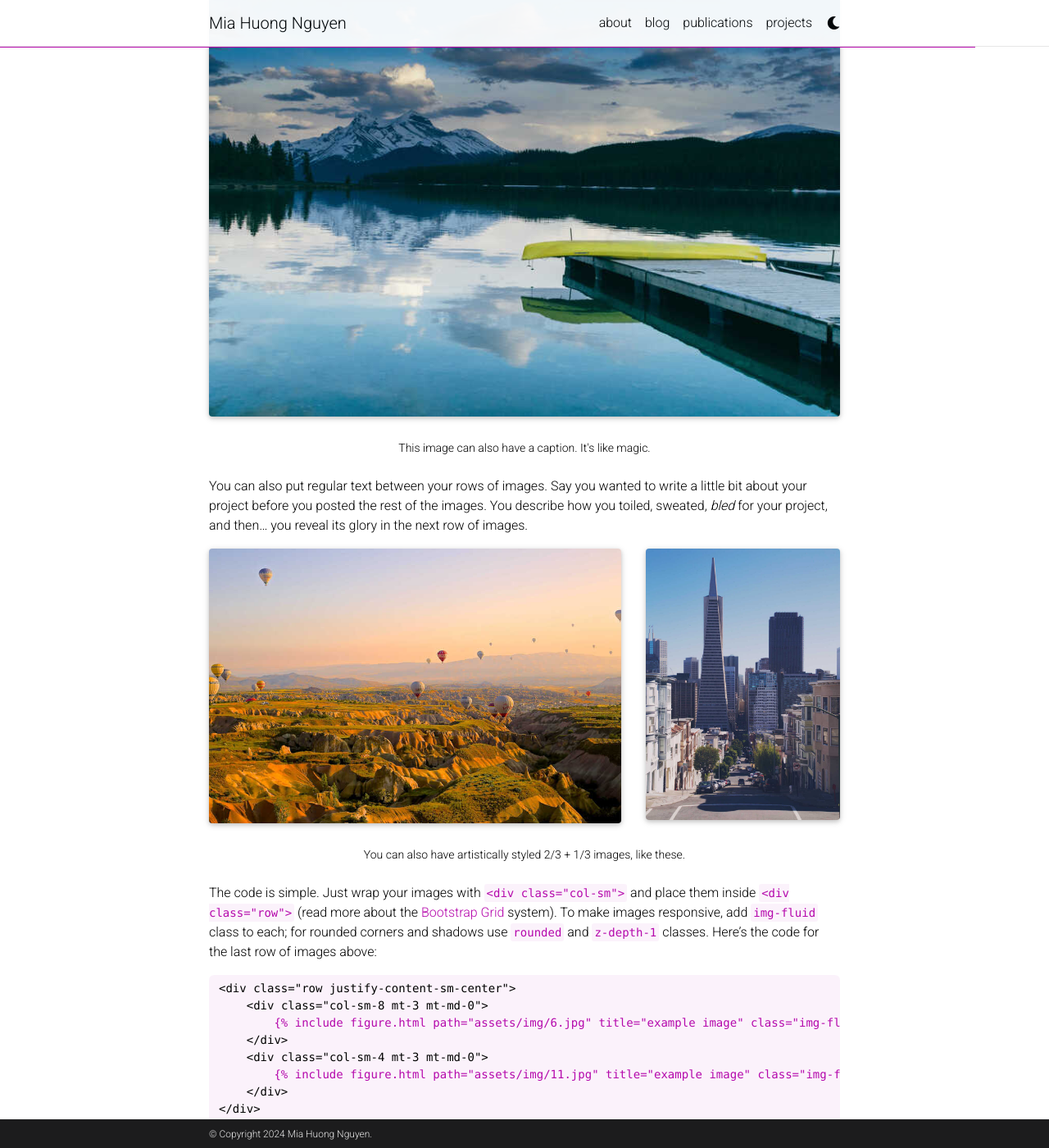
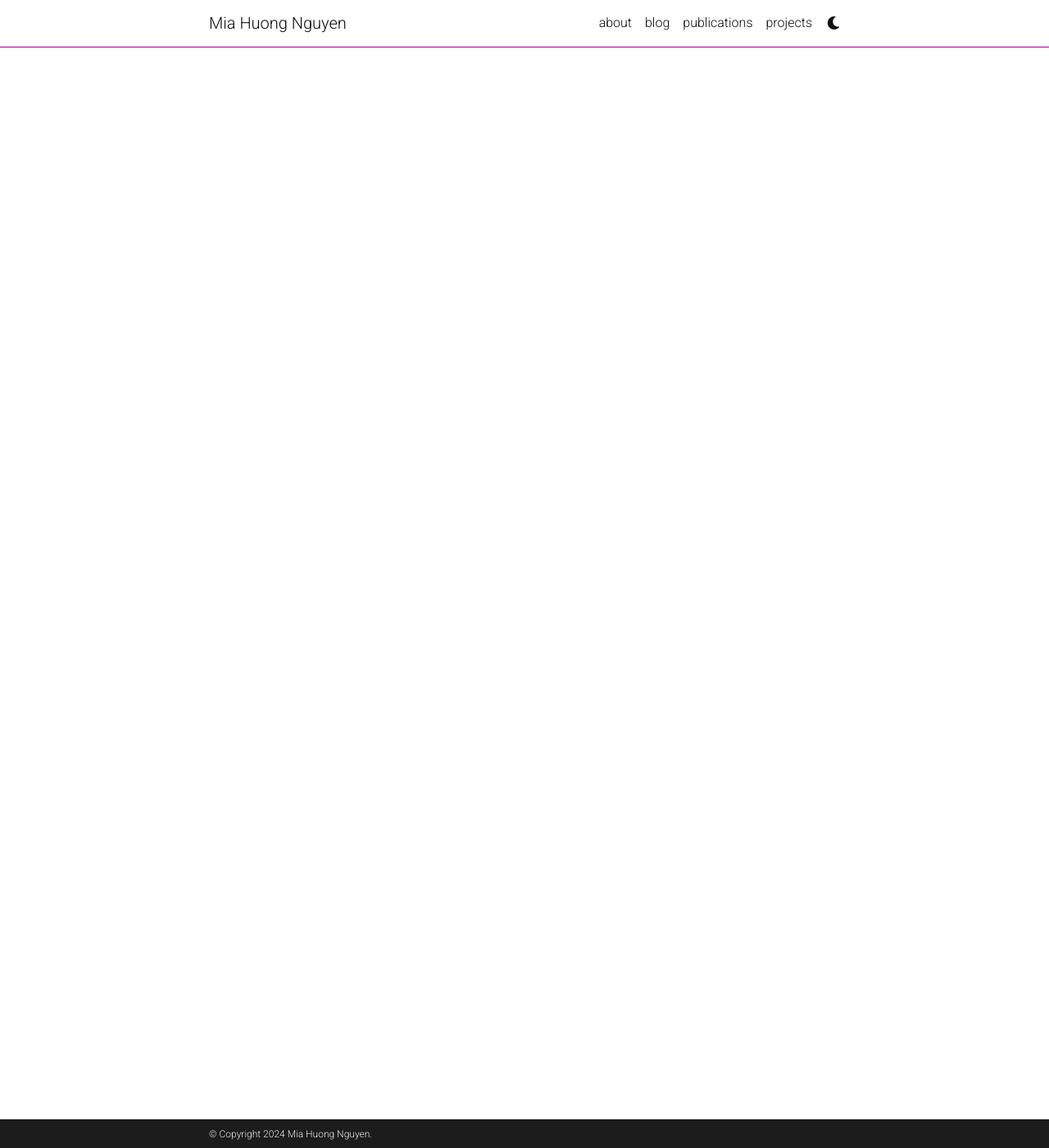
Before and after one commit to iammia0o/iammia0o.github.io, a Jekyll site: the page built from _projects/3_project.md, in a window 1280 px wide and 1400 px high, scrolled down 729 px. Shown: the whole window at 82% size. Built offline with Jekyll 4.4.1, drawn with Linux system fonts in a browser that asks for light colours; full-size pictures stand in for the smaller copies a plugin makes; comment, search, counter and statistics services are not loaded; a style sheet for code colours, icons or effects is not loaded; some of the changed text lies outside the part shown.

Commit message:
updated a few projects

````diff
--- a/_projects/3_project.md
+++ b/_projects/3_project.md
@@ -1,7 +1,7 @@
 ---
 layout: page
-title: project 3
-description: a project that redirects to another website
+title: Memory Keeper
+description: Create intergenerational bonding with AI-assisted storytelling
 img: assets/img/7.jpg
 redirect: https://unsplash.com
 importance: 3
@@ -20,62 +20,3 @@
     description: a project with a background image
     img: /assets/img/12.jpg
     ---
-
-<div class="row">
-    <div class="col-sm mt-3 mt-md-0">
-        {% include figure.html path="assets/img/1.jpg" title="example image" class="img-fluid rounded z-depth-1" %}
-    </div>
-    <div class="col-sm mt-3 mt-md-0">
-        {% include figure.html path="assets/img/3.jpg" title="example image" class="img-fluid rounded z-depth-1" %}
-    </div>
-    <div class="col-sm mt-3 mt-md-0">
-        {% include figure.html path="assets/img/5.jpg" title="example image" class="img-fluid rounded z-depth-1" %}
-    </div>
-</div>
-<div class="caption">
-    Caption photos easily. On the left, a road goes through a tunnel. Middle, leaves artistically fall in a hipster photoshoot. Right, in another hipster photoshoot, a lumberjack grasps a handful of pine needles.
-</div>
-<div class="row">
-    <div class="col-sm mt-3 mt-md-0">
-        {% include figure.html path="assets/img/5.jpg" title="example image" class="img-fluid rounded z-depth-1" %}
-    </div>
-</div>
-<div class="caption">
-    This image can also have a caption. It's like magic.
-</div>
-
-You can also put regular text between your rows of images.
-Say you wanted to write a little bit about your project before you posted the rest of the images.
-You describe how you toiled, sweated, *bled* for your project, and then... you reveal its glory in the next row of images.
-
-
-<div class="row justify-content-sm-center">
-    <div class="col-sm-8 mt-3 mt-md-0">
-        {% include figure.html path="assets/img/6.jpg" title="example image" class="img-fluid rounded z-depth-1" %}
-    </div>
-    <div class="col-sm-4 mt-3 mt-md-0">
-        {% include figure.html path="assets/img/11.jpg" title="example image" class="img-fluid rounded z-depth-1" %}
-    </div>
-</div>
-<div class="caption">
-    You can also have artistically styled 2/3 + 1/3 images, like these.
-</div>
-
-
-The code is simple.
-Just wrap your images with `<div class="col-sm">` and place them inside `<div class="row">` (read more about the <a href="https://getbootstrap.com/docs/4.4/layout/grid/">Bootstrap Grid</a> system).
-To make images responsive, add `img-fluid` class to each; for rounded corners and shadows use `rounded` and `z-depth-1` classes.
-Here's the code for the last row of images above:
-
-{% raw %}
-```html
-<div class="row justify-content-sm-center">
-    <div class="col-sm-8 mt-3 mt-md-0">
-        {% include figure.html path="assets/img/6.jpg" title="example image" class="img-fluid rounded z-depth-1" %}
-    </div>
-    <div class="col-sm-4 mt-3 mt-md-0">
-        {% include figure.html path="assets/img/11.jpg" title="example image" class="img-fluid rounded z-depth-1" %}
-    </div>
-</div>
-```
-{% endraw %}
````
Also changed, not shown: _projects/1_project.md (+4 -2 lines), _projects/2_project.md (+11 -45 lines), _projects/4_project.md (+19 -57 lines), assets/bibliography/2018-12-22-distill.bib (+19 -6 lines), assets/img/hatthini_proj_cover.jpg (added), assets/img/scalability-hydist.png (added), 2 other files.
